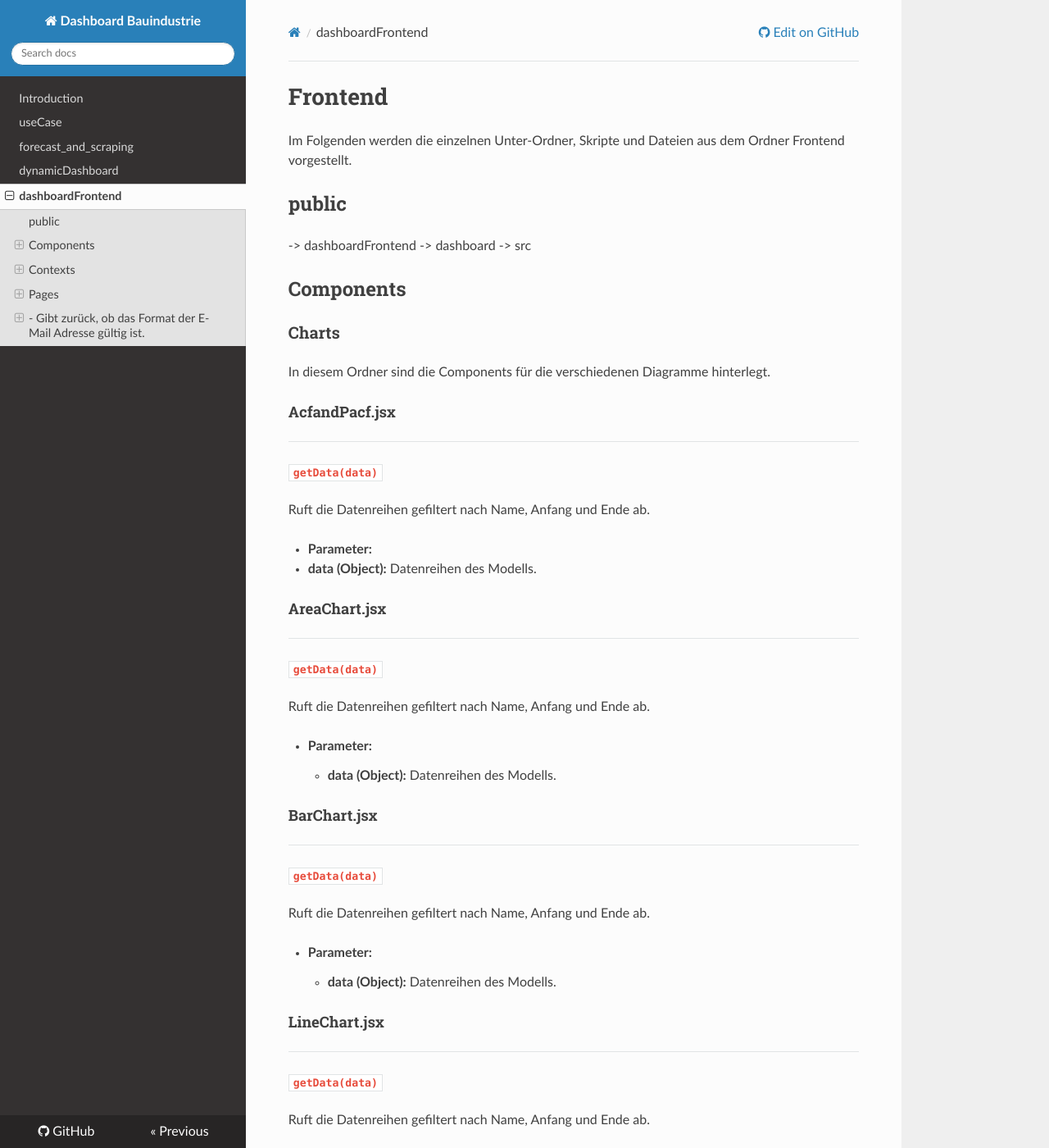
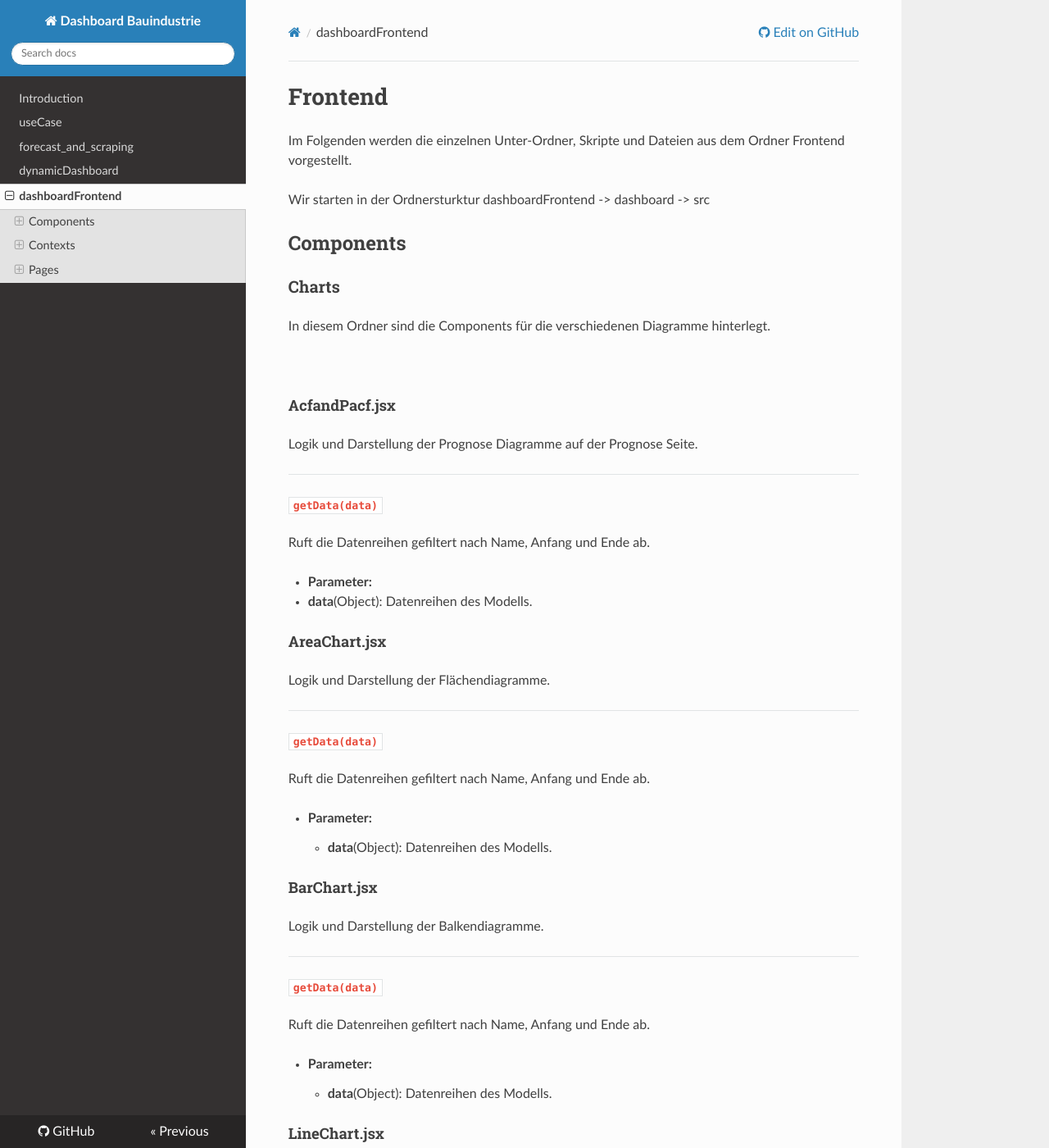
Before and after one commit to just1130/dashboardDoc, an MkDocs documentation site: the page built from docs/dashboardFrontend.md, in a window 1280 px wide and 1400 px high. Shown: the whole window at 82% size. Built offline with MkDocs 1.6.1, drawn with Linux system fonts in a browser that asks for light colours; nearby versions of some CDN libraries; some of the changed text lies outside the part shown.

Commit message:
Update dashboardFrontend.md
- Anpassungen

```diff
--- a/docs/dashboardFrontend.md
+++ b/docs/dashboardFrontend.md
@@ -1,58 +1,68 @@
 # Frontend
 Im Folgenden werden die einzelnen Unter-Ordner, Skripte und Dateien aus dem Ordner Frontend vorgestellt.
 
-## public
-
--> dashboardFrontend -> dashboard -> src
+Wir starten in der Ordnersturktur
+dashboardFrontend -> dashboard -> src
 
 ## Components
 ### Charts
 In diesem Ordner sind die Components für die verschiedenen Diagramme hinterlegt.
 
+<br>
 
 #### AcfandPacf.jsx
+Logik und Darstellung der Prognose Diagramme auf der Prognose Seite.
+
 ---
 ##### `getData(data)`
 Ruft die Datenreihen gefiltert nach Name, Anfang und Ende ab.
 
 - **Parameter:**
-  - **data (Object):** Datenreihen des Modells.
+  - **data**(Object): Datenreihen des Modells.
 <br>
 
 #### AreaChart.jsx
+Logik und Darstellung der Flächendiagramme.
+
 ---
 ##### `getData(data)`
 Ruft die Datenreihen gefiltert nach Name, Anfang und Ende ab.
 
 - **Parameter:**
-    - **data (Object):** Datenreihen des Modells.
+    - **data**(Object): Datenreihen des Modells.
 <br>
 
 #### BarChart.jsx
+Logik und Darstellung der Balkendiagramme.
+
 ---
 ##### `getData(data)`
 Ruft die Datenreihen gefiltert nach Name, Anfang und Ende ab.
 
 - **Parameter:**
-    - **data (Object):** Datenreihen des Modells.
+    - **data**(Object): Datenreihen des Modells.
 <br>
 
 #### LineChart.jsx
+Logik und Darstellung der Liniendiagramme.
+
 ---
 ##### `getData(data)`
 Ruft die Datenreihen gefiltert nach Name, Anfang und Ende ab.
 
 - **Parameter:**
-    - **data (Object):** Datenreihen des Modells.
+    - **data**(Object): Datenreihen des Modells.
 <br>
 
 #### ScatterChart.jsx
+Logik und Darstellung der Streudiagramme.
+
 ---
 ##### `getData(data)`
 Ruft die Datenreihen gefiltert nach Name, Anfang und Ende ab.
 
 - **Parameter:**
-    - **data (Object):** Datenreihen des Modells.
+    - **data**(Object): Datenreihen des Modells.
 <br>
 
 ### WizardSteps
@@ -75,7 +85,7 @@ Aktualisieren und in den State einfügen.
 <br>
 
 #### StepOne.jsx
-Im ersten Schritt wird die Zeitreihe und der Titel des zu erstellenden Elements übergeben.
+Auswahl des Titels und der Zeitreihe der zu erstellenden Kachel.
 
 ---
 ##### `goToStepTwo()`
@@ -84,7 +94,7 @@ Validierung und Übergang zu Schritt zwei.
 <br>
 
 #### StepTwo.jsx
-Im zweiten Schritt wird entschieden, ob ein Diagramm-, Freitext- oder Kennzahl-Element erstellt wird.
+Auswahl zwischen Diagramm-, Freitext- oder Kennzahl-Element.
 
 ---
 ##### `goToStepThree()`
@@ -128,8 +138,8 @@ Tooltip nach Schließen des Dropdowns aktualisieren.
 Ändert das Date-Objekt für Start und Ende.
 
 - **Parameter:**
-    - **key (Number):** Aktuelle Position im Array.
-    - **key (Number):** Markierung, wenn Anfang oder Ende geändert wird.
+    - **key**(Number): Aktuelle Position im Array.
+    - **key**(Number): Markierung, wenn Anfang oder Ende geändert wird.
 
 ---
 ##### `getTables()`
@@ -140,14 +150,14 @@ Ruft alle Tabellennamen aus der Datenbank ab.
 Wird verwendet, nachdem der Benutzer auf der Schaltfläche 'add' geklickt hat, um eine neue Datenreihe hinzuzufügen.
 
 - **Parameter:**
-    - **key (Number):** Position.
+    - **key**(Number): Position.
 
 ---
 ##### `prognosisChecked(key)`
 Ändert den Status der Prognose-Checkox.
 
 - **Parameter:**
-    - **key (Integer):** Status.
+    - **key**(Integer): Status.
 
 
 ---
@@ -167,7 +177,7 @@ Neue Elemente speichern.
 Löschen einer Zeitreihe.
 
 - **Parameter:**
-    - **key (Integer):** Zeitreihe.
+    - **key**(Integer): Zeitreihe.
 <br>
 
 #### StepFive.jsx
@@ -202,6 +212,7 @@ Validiert die E-Mail Adresse.
 ---
 #### `validatedPw()`
 Validiert das Passwort.
+
 <br>
 
 ### AddNewAdminPage.jsx
@@ -216,11 +227,11 @@ Sendet eine bestimmte Seite an das Backend und die Variablen werden geupdatet.
 In dieser Methode wird geprüft, ob schon eine Seite mit dem übergebenem Seitennamen existiert.
 
 - **Parameter:**
-    - **siteName** (String): Seitenname
+    - **siteName** (String): Seitenname.
 - **Returntyp:**
     - Bool
 - **Returns:**
-    - Gibt zurück ob eine Seite mit diesem Namen schon existiert
+    - Gibt zurück ob eine Seite mit diesem Namen schon existiert.
 
 <br>
 
@@ -351,8 +359,6 @@ Design der Navbar.
 ### Sidebar.jsx
 Design und Interaktion der Sidebar.
 
-<br>
-
 ---
 #### `handleCloseSideBar ()`
 Klappt die Sidebar ein.
@@ -376,12 +382,16 @@ TODO
 ### Text.jsx
 TODO
 
+<br>
+
 ### Wizard.jsx
 Dialog zum Erstellen und Bearbeiten von Kacheln. Ruft Components aus WizardSteps auf.
 
 ---
 #### `closeTheWizard()`
 Schließt den Dialog und aktualisiert die Elemente.
+
+<br>
 
 ## Contexts
 TODO
@@ -403,6 +413,7 @@ Ruft die Daten der einzelnen Kachlen der zu ladenden Seite ab.
 - **Parameter:**
     - **siteName**(String):  Name der zu ladenden Seite
 
+<br>
 
 ## Pages
 Enthält die Components für die einzelnen Seiten in der Navbar und des Logins.
@@ -493,7 +504,7 @@ TODO
     - Bool
 - **Returns:*
     - Gibt zurück, ob das Format der E-Mail Adresse gültig ist.
-    -
+
 ---
 #### `closeDialog()`
 Schließt den Dialog und aktualisiert entsprechende Elemente.
```
Also changed, not shown: other parts of docs/dashboardFrontend.md (+0 -3 lines).
